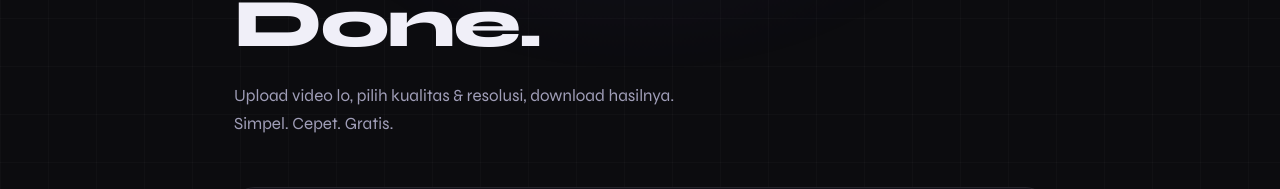
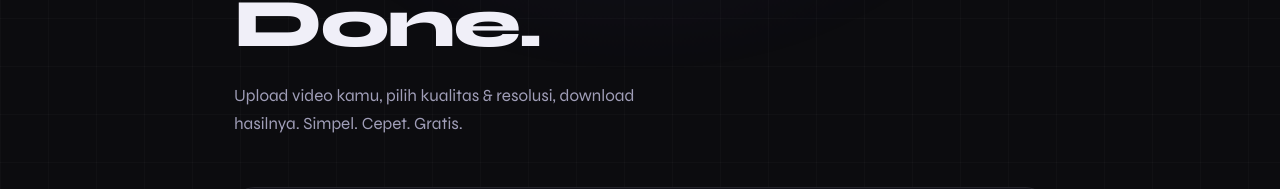
Before and after one commit to AntaXtp1/vidcrunch, a website: page index.html in a window 1280 px wide. Shown: the part 318-507 px from the top of the page. Drawn offline with nearby package versions, Linux system fonts and the light colour scheme; a web font is replaced by a local one.

Commit message:
Update index.html

```diff
--- a/index.html
+++ b/index.html
@@ -43,7 +43,7 @@
         <span class="accent-text">Resize.</span><br/>
         Done.
       </h1>
-      <p class="hero-sub">Upload video lo, pilih kualitas & resolusi, download hasilnya. Simpel. Cepet. Gratis.</p>
+      <p class="hero-sub">Upload video kamu, pilih kualitas & resolusi, download hasilnya. Simpel. Cepet. Gratis.</p>
     </section>
 
     <!-- AUTH GATE -->
```
